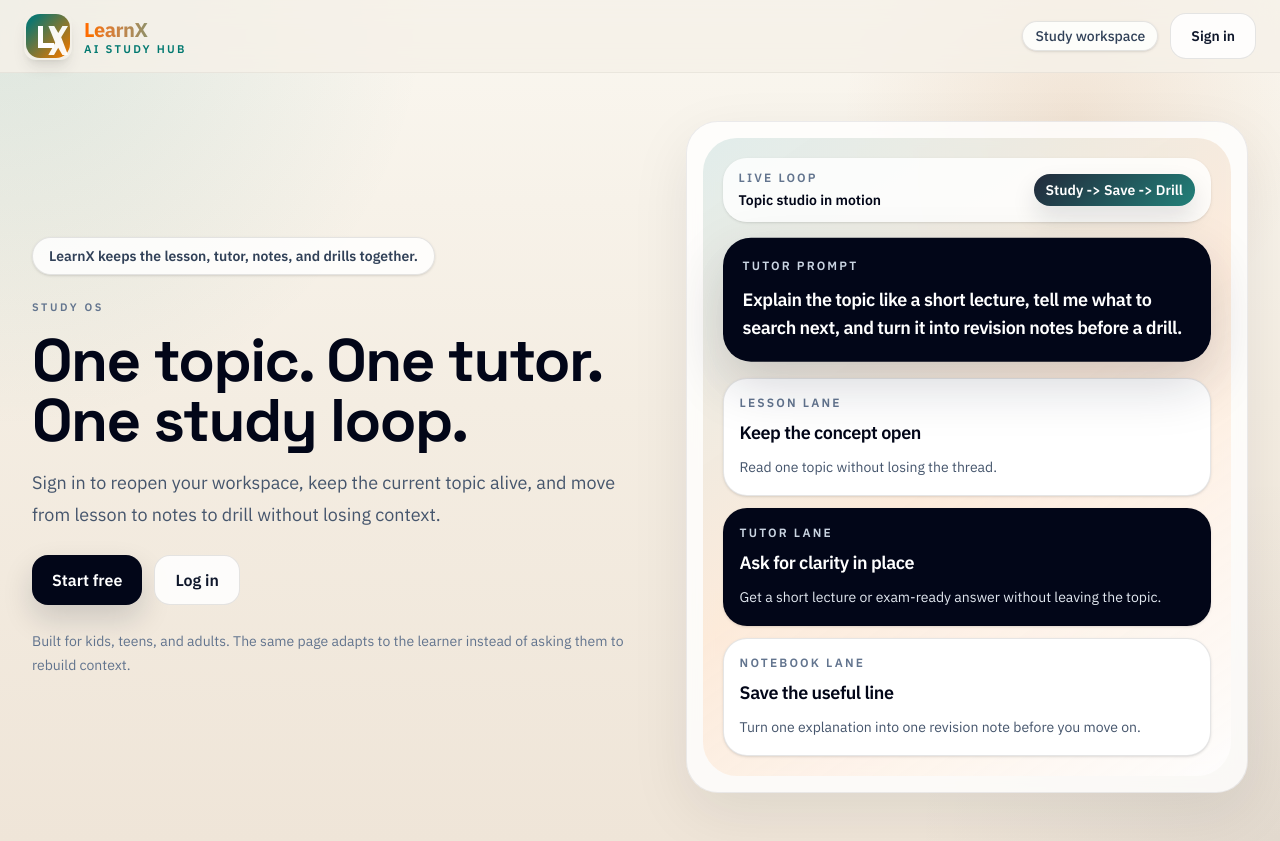
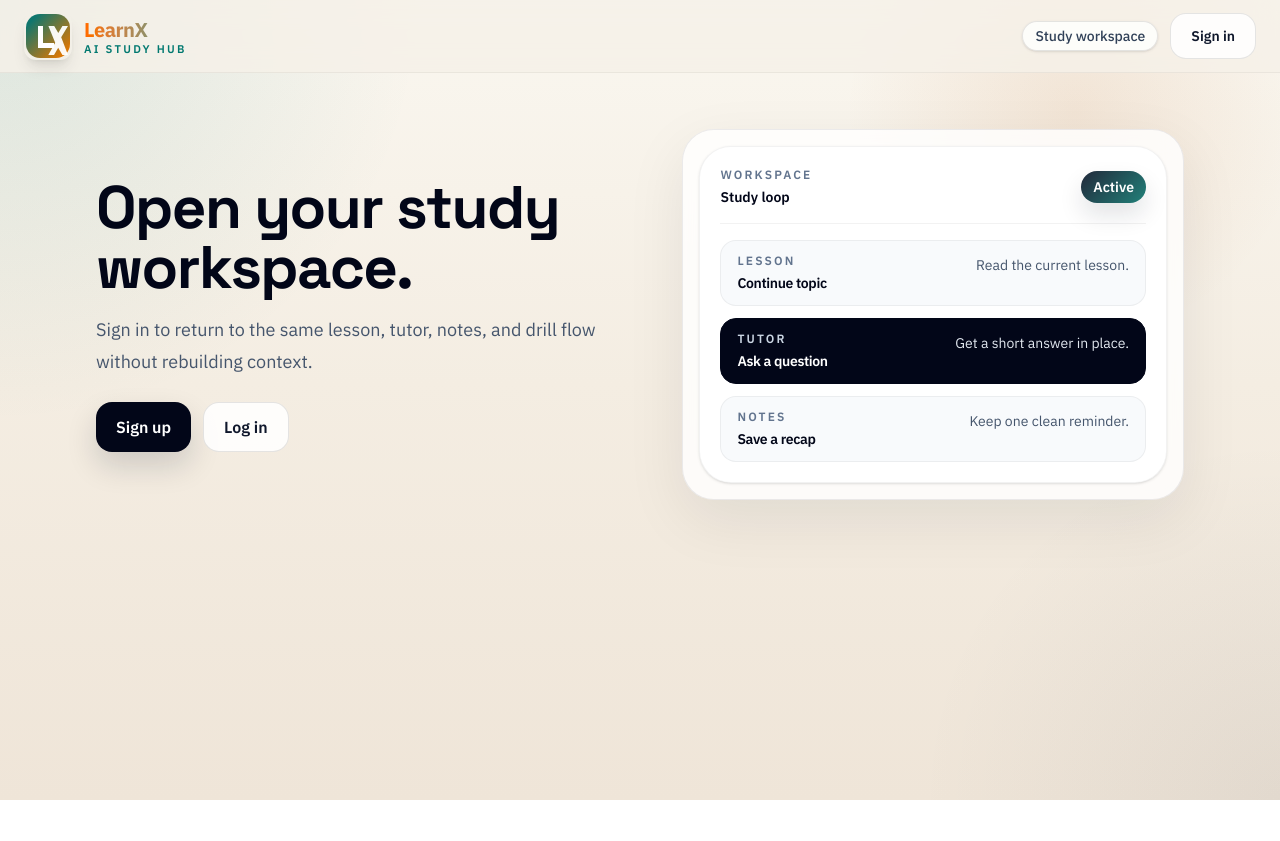
Before and after one commit to 24b61a66c4-byte/LEARNX, a Next.js app in the folder web/: page / in a window 1280 px wide. After the commit the page ends 800 px from the top, so only its background shows below. Built offline with nearby package versions, Linux system fonts and the light colour scheme; no server answers.

Commit message:
Trim landing page copy

```diff
--- a/web/src/app/(marketing)/page.tsx
+++ b/web/src/app/(marketing)/page.tsx
@@ -2,84 +2,65 @@ import Link from "next/link";
 
 const workspacePreview = [
   {
-    label: "Lesson lane",
-    title: "Keep the concept open",
-    detail: "Read one topic without losing the thread.",
+    label: "Lesson",
+    title: "Continue topic",
+    detail: "Read the current lesson.",
   },
   {
-    label: "Tutor lane",
-    title: "Ask for clarity in place",
-    detail: "Get a short lecture or exam-ready answer without leaving the topic.",
+    label: "Tutor",
+    title: "Ask a question",
+    detail: "Get a short answer in place.",
   },
   {
-    label: "Notebook lane",
-    title: "Save the useful line",
-    detail: "Turn one explanation into one revision note before you move on.",
+    label: "Notes",
+    title: "Save a recap",
+    detail: "Keep one clean reminder.",
   },
 ];
 
 export default function LandingPage() {
   return (
-    <main className="mx-auto w-full max-w-7xl px-4 py-10 sm:px-6 lg:px-8 lg:py-12">
+    <main className="mx-auto w-full max-w-6xl px-4 py-10 sm:px-6 lg:px-8 lg:py-14">
       <section className="grid gap-8 lg:grid-cols-[1.05fr_0.95fr] lg:items-center">
         <div className="space-y-6">
-          <div className="inline-flex rounded-full border border-black/10 bg-white/82 px-4 py-2 text-sm font-semibold text-slate-700 shadow-sm">
-            LearnX keeps the lesson, tutor, notes, and drills together.
-          </div>
-
           <div className="space-y-4">
-            <p className="eyebrow">Study OS</p>
             <h1 className="max-w-3xl text-5xl font-bold tracking-tight text-slate-950 sm:text-6xl">
-              One topic. One tutor. One study loop.
+              Open your study workspace.
             </h1>
             <p className="max-w-2xl text-lg leading-8 text-slate-600">
-              Sign in to reopen your workspace, keep the current topic alive, and move from lesson to notes to drill
-              without losing context.
+              Sign in to return to the same lesson, tutor, notes, and drill flow without rebuilding context.
             </p>
           </div>
 
           <div className="flex flex-wrap gap-3">
             <Link className="button-primary" href="/signup">
-              Start free
+              Sign up
             </Link>
             <Link className="button-secondary" href="/login">
               Log in
             </Link>
           </div>
-
-          <p className="max-w-2xl text-sm leading-6 text-slate-500">
-            Built for kids, teens, and adults. The same page adapts to the learner instead of asking them to rebuild
-            context.
-          </p>
         </div>
 
         <div className="surface-card overflow-hidden p-4">
-          <div className="rounded-[34px] bg-[linear-gradient(145deg,rgba(15,118,110,0.12),rgba(251,146,60,0.16),rgba(255,255,255,0.72))] p-5">
-            <div className="grid gap-4">
-              <div className="flex flex-wrap items-center justify-between gap-3 rounded-[24px] bg-white/82 px-4 py-3 shadow-sm">
+          <div className="rounded-[32px] border border-black/5 bg-white p-5 shadow-sm">
+            <div className="flex items-center justify-between gap-3 border-b border-black/5 pb-4">
               <div>
-                  <p className="text-xs font-semibold uppercase tracking-[0.18em] text-slate-500">Live loop</p>
-                  <p className="mt-1 text-sm font-semibold text-slate-950">Topic studio in motion</p>
+                <p className="text-xs font-semibold uppercase tracking-[0.18em] text-slate-500">Workspace</p>
+                <p className="mt-1 text-sm font-semibold text-slate-950">Study loop</p>
               </div>
-                <span className="reward-chip">Study -&gt; Save -&gt; Drill</span>
+              <span className="reward-chip">Active</span>
             </div>
 
-              <div className="rounded-[28px] bg-slate-950 px-5 py-5 text-white shadow-[0_22px_54px_rgba(15,23,42,0.18)] hero-float">
-                <p className="text-xs font-semibold uppercase tracking-[0.18em] text-slate-300">Tutor prompt</p>
-                <p className="mt-3 text-lg font-semibold tracking-tight">
-                  Explain the topic like a short lecture, tell me what to search next, and turn it into revision notes
-                  before a drill.
-                </p>
-              </div>
-
-              <div className="grid gap-3">
+            <div className="mt-4 space-y-3">
               {workspacePreview.map((lane, index) => (
                 <div
-                    className={`rounded-[24px] border px-4 py-4 shadow-sm ${
-                      index === 1 ? "border-black/10 bg-slate-950 text-white" : "border-black/10 bg-white"
+                  className={`flex items-start justify-between gap-4 rounded-2xl border px-4 py-3 ${
+                    index === 1 ? "border-slate-950 bg-slate-950 text-white" : "border-black/5 bg-slate-50"
                   }`}
                   key={lane.title}
                 >
+                  <div className="space-y-1">
                   <p
                     className={`text-xs font-semibold uppercase tracking-[0.18em] ${
                       index === 1 ? "text-slate-300" : "text-slate-500"
@@ -87,14 +68,11 @@ export default function LandingPage() {
                   >
                     {lane.label}
                   </p>
-                    <p
-                      className={`mt-2 text-lg font-semibold tracking-tight ${
-                        index === 1 ? "text-white" : "text-slate-950"
-                      }`}
-                    >
+                    <p className={`text-sm font-semibold tracking-tight ${index === 1 ? "text-white" : "text-slate-950"}`}>
                       {lane.title}
                     </p>
-                    <p className={`mt-2 text-sm leading-6 ${index === 1 ? "text-slate-200" : "text-slate-600"}`}>
+                  </div>
+                  <p className={`max-w-[13rem] text-right text-sm leading-6 ${index === 1 ? "text-slate-200" : "text-slate-600"}`}>
                     {lane.detail}
                   </p>
                 </div>
@@ -102,7 +80,6 @@ export default function LandingPage() {
             </div>
           </div>
         </div>
-        </div>
       </section>
     </main>
   );
```
Lines whose indentation alone changed are shown as unchanged.
